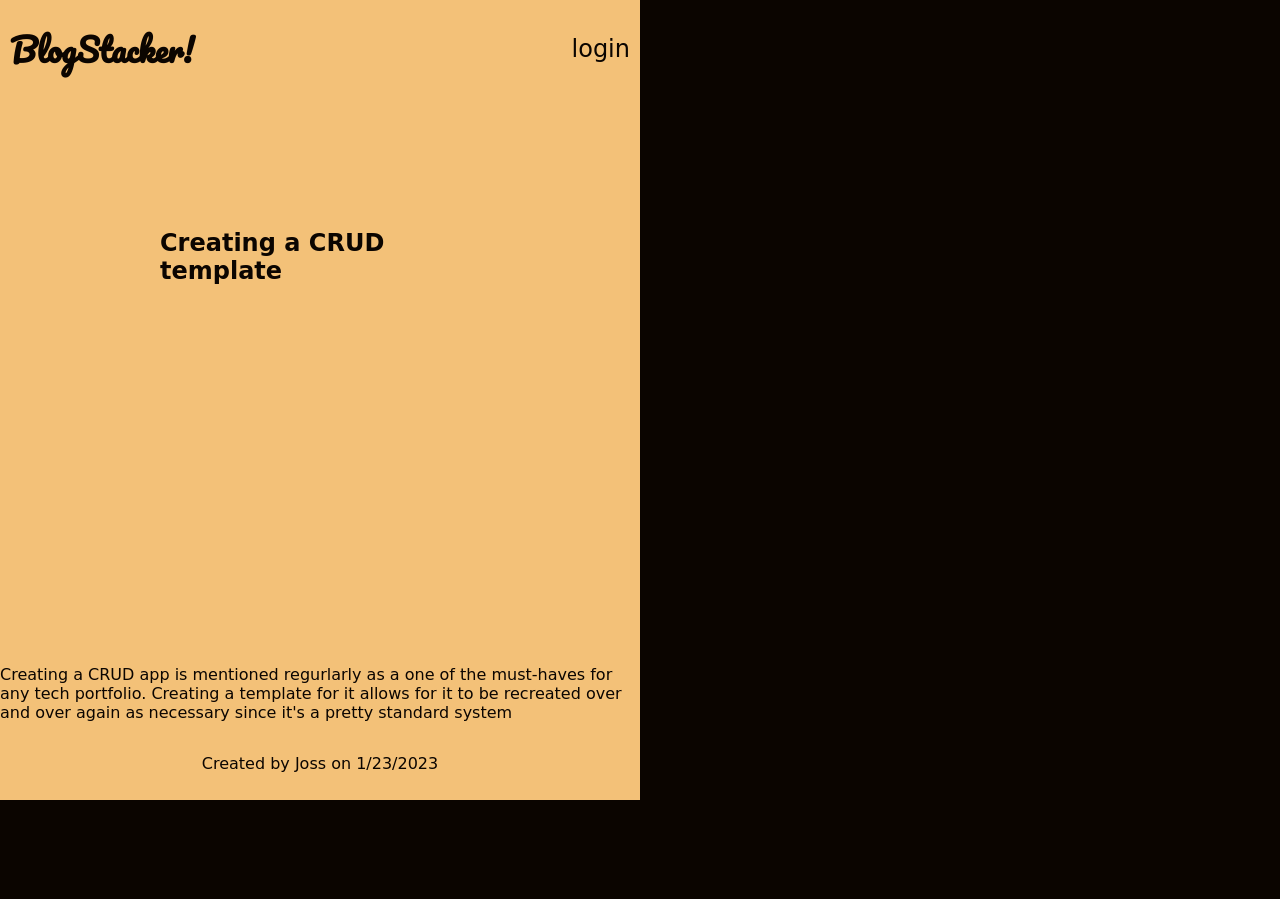
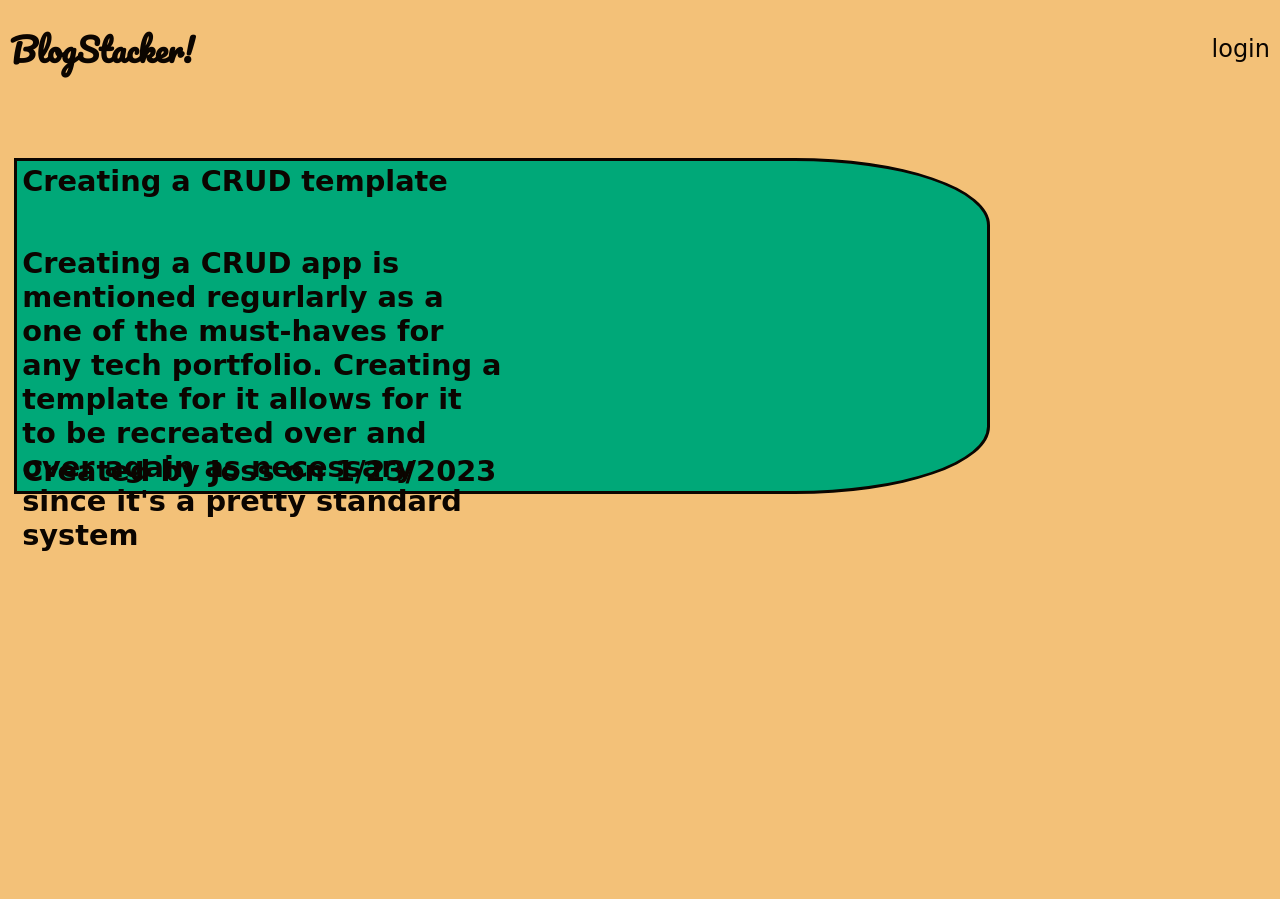
Before and after one commit to JCool221/BlogStacker, a Node server app: page /posts/1 in a window 1280 px wide. After the commit the page ends 551 px from the top, so only its background shows below. Run offline with Node 20, Linux system fonts and the light colour scheme; data comes from the database, SQL or seed files in the repository; some libraries are stand-ins or nearby versions; some web fonts are replaced.

Commit message:
fixed stylesheet issue

```diff
--- a/public/css/halves.css
+++ b/public/css/halves.css
@@ -45,6 +45,25 @@ body {
 .container{
     display: flex;
 }
+
+/* full screen for individual posts page */
+.hero-post {
+    width: 100%;
+    height: 100vh;
+    background-color: var(--gold-crayola);
+}
+.post-page-box {
+    height: 50%;
+    width: 75%;
+    display: flex;
+    position: absolute;
+    left: 35px;
+    justify-content: flex-end;
+    align-items: center;
+    flex-direction: column;
+    padding-left: 1em;
+}
+
 
 /* left side of page */
 .left {
--- a/views/layouts/main.handlebars
+++ b/views/layouts/main.handlebars
@@ -5,7 +5,7 @@
     <meta http-equiv="X-UA-Compatible" content="IE=edge">
     <meta name="viewport" content="width=device-width, initial-scale=1.0">
     <link rel="preconnect" href="https://fonts.googleapis.com"><link rel="preconnect" href="https://fonts.gstatic.com" crossorigin><link href="https://fonts.googleapis.com/css2?family=Anybody:wght@200&family=Pacifico&display=swap" rel="stylesheet">
-    <link rel="stylesheet" href="./css/halves.css">
+    <link rel="stylesheet" href="/css/halves.css">
     <title>BlogStacker!</title>
 </head>
             {{{ body }}}
--- a/views/post.handlebars
+++ b/views/post.handlebars
@@ -1,15 +1,20 @@
 <body>
-  <main class="left">
+  <div class="container">
+
+  <main class="hero-post">
     {{> header }}
 
 
-<article class="hero">
+<article class="post-page-box">
+<div class="posts" data-num="1">
 
   <h2>{{title}}</h2>
-  <p>{{content}}</p>
-  <p>Created by {{user.name}} on {{format_date date_created}}</p>
+  <h2>{{content}}</h2>
+  <h2>Created by {{user.name}} on {{format_date date_created}}</h2>
+</div>
 
 </article>
 
   </main>
+  </div>
 </body>
```
